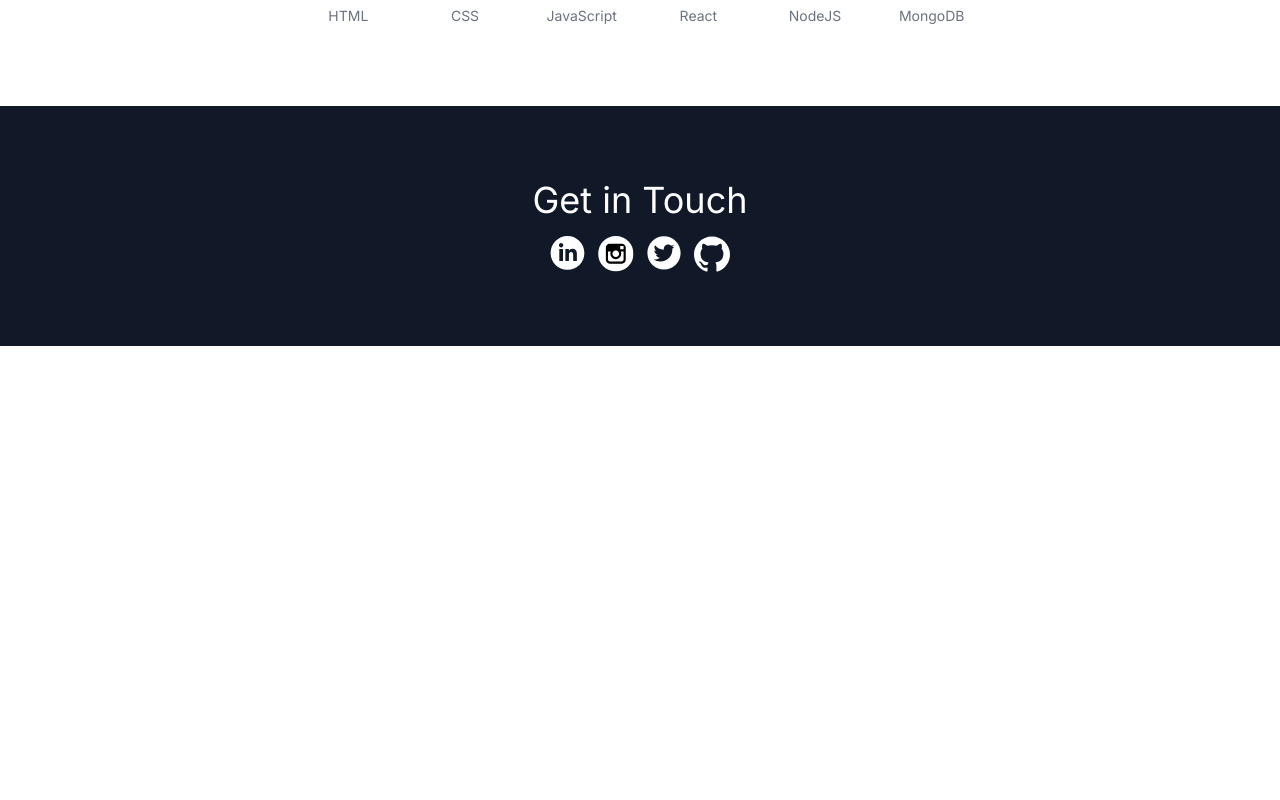
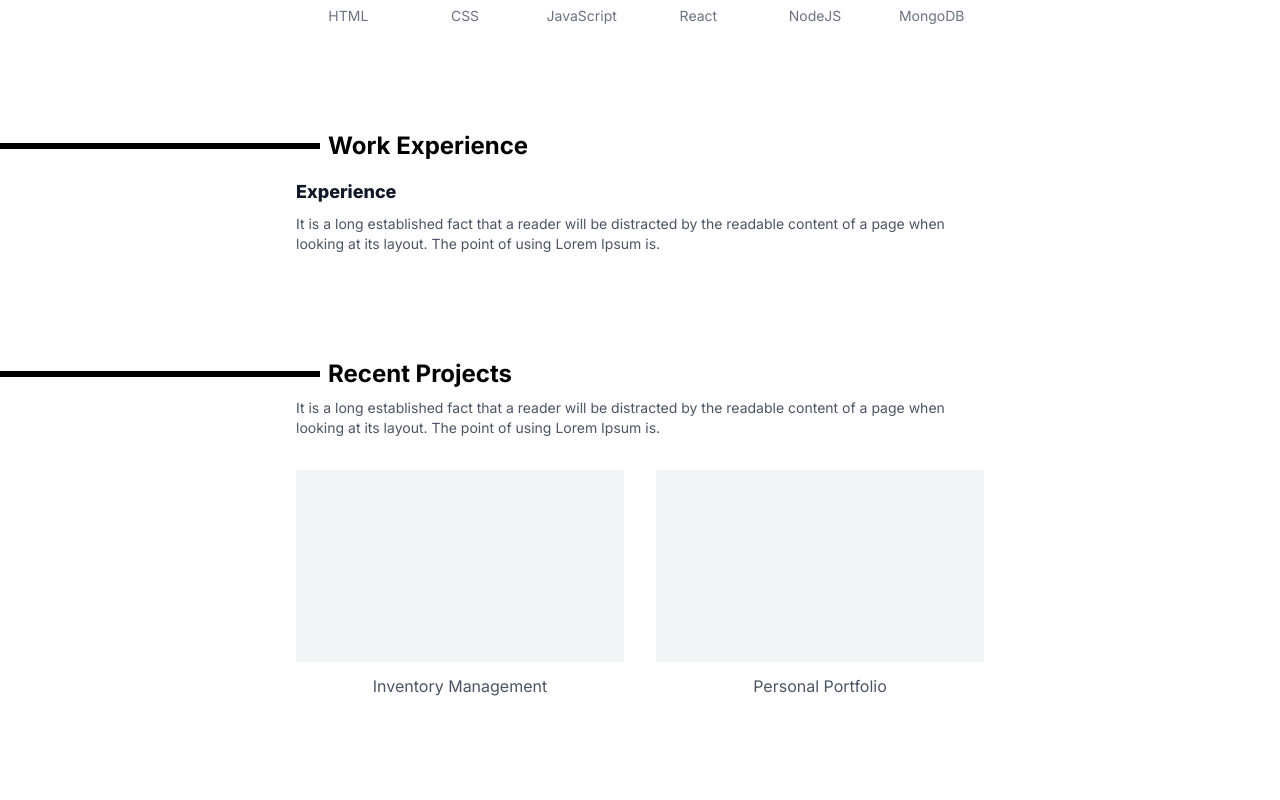
Before and after one commit to noor-codes/noorullah.dev, a Next.js app: page / in a window 1280 px wide. Shown: the part 720-1520 px from the top of the page. Before the commit the page ends 1066 px from the top, so only its background shows below. Built offline with nearby package versions, Linux system fonts and the light colour scheme; what @tailwindcss/typography would draw is missing.

Commit message:
Personal Projects

```diff
--- a/components/Landing.jsx
+++ b/components/Landing.jsx
@@ -96,6 +96,39 @@ const Landing = () => {
           </div>
         </div>
       </div>
+      <LandingSections name="Work Experience" />
+      <div className="container min-w-xs mx-auto px-6 sm:px-10 md:max-w-2xl xl:max-w-3xl">
+        <div className="mb-2">
+          <h2 className="text-gray-900 text-lg mt-4 font-extrabold">Experience</h2>
+          <h3 className="text-gray-600 text-sm mt-2">
+            It is a long established fact that a reader will be distracted by the readable content
+            of a page when looking at its layout. The point of using Lorem Ipsum is.
+          </h3>
+        </div>
+      </div>
+
+      <LandingSections name="Recent Projects" />
+      <div className="container min-w-xs mx-auto px-6 sm:px-10 md:max-w-2xl xl:max-w-3xl">
+        <div>
+          <h3 className="text-gray-600 text-sm mt-2">
+            It is a long established fact that a reader will be distracted by the readable content
+            of a page when looking at its layout. The point of using Lorem Ipsum is.
+          </h3>
+        </div>
+        <div className="flex flex-wrap gap-8 text-center mt-8 pb-20">
+          <div className="flex-1">
+            <div className="bg-gray-100 px-20 text-2xl py-20  text-gray-600 rounded-sm ">
+              &nbsp;
+            </div>
+            <p className="mt-3 text-gray-600">Inventory Management</p>
+          </div>
+
+          <div className="flex-1">
+            <div className="bg-gray-100 px-20 text-2xl py-20 text-gray-600 rounded-sm ">&nbsp;</div>
+            <p className="mt-3 text-gray-600">Personal Portfolio</p>
+          </div>
+        </div>
+      </div>
     </>
   )
 }
--- a/components/LandingSections.jsx
+++ b/components/LandingSections.jsx
@@ -1,6 +1,6 @@
 const LandingSections = ({ name }) => (
   <div className="flex items-center pt-14 md:pt-24">
-    <div className="h-1 md:h-1.5 bg-black w-20 mr-2 xs:w-40 md:w-44 lg:h-1.5 lg:w-3/12">&nbsp;</div>
+    <div className="h-1 md:h-1.5 bg-black w-16 mr-2 xs:w-40 md:w-44 lg:h-1.5 lg:w-3/12">&nbsp;</div>
     <div className="font-sans font-semibold leading-5 md:text-xl md:font-semibold lg:text-2xl lg:font-bold">
       {name}
     </div>
```
